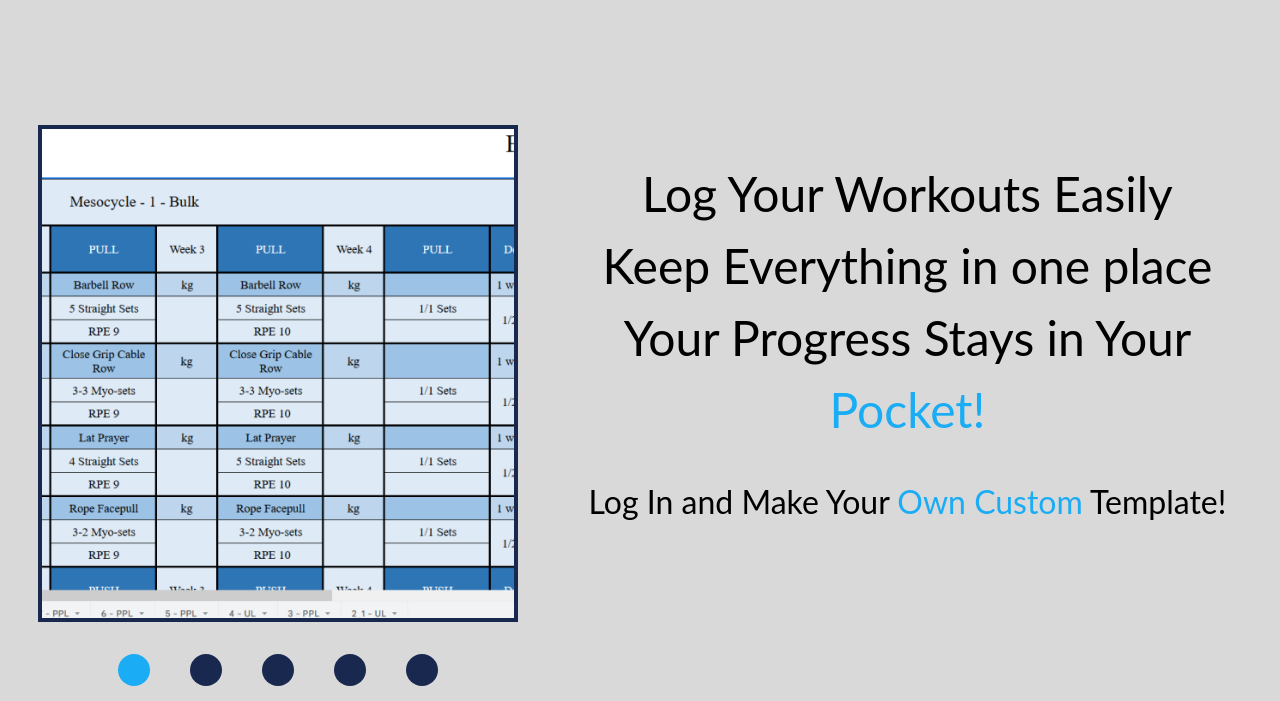
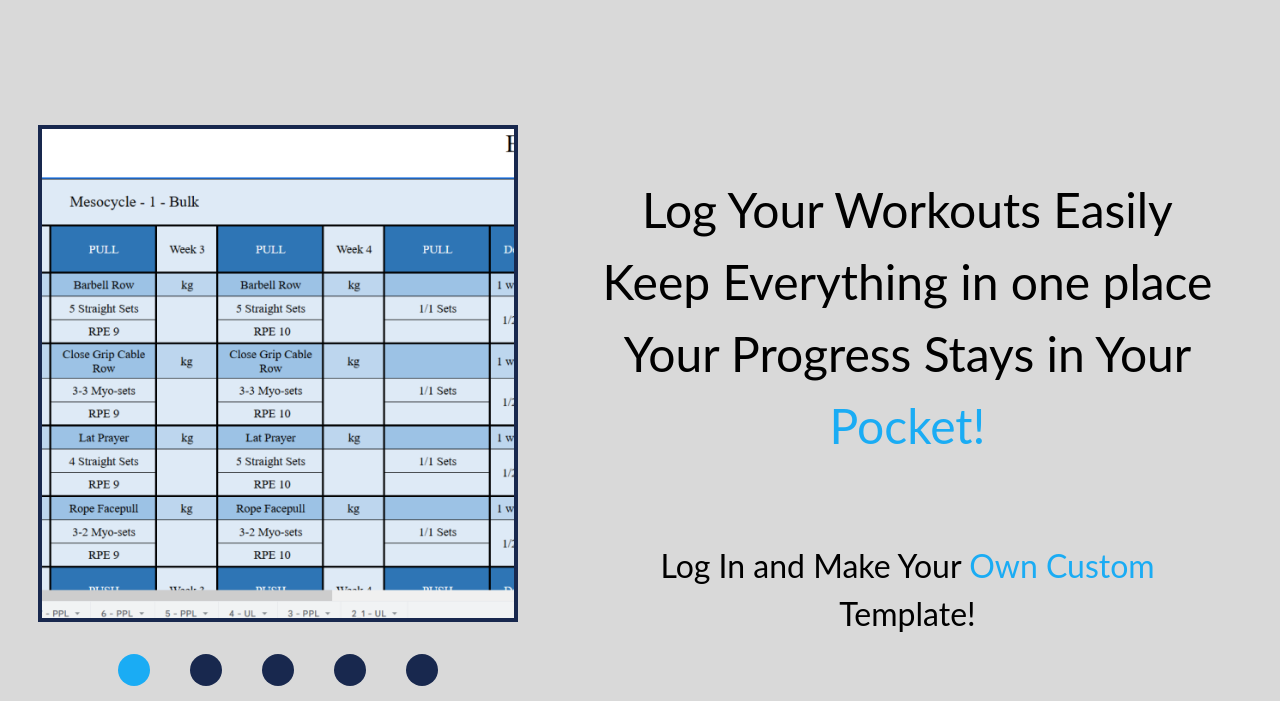
Before and after one commit to 0sergej/Pocket-Workouts, a website built with Parcel: page src/index.html in a window 1280 px wide. Shown: the part 99-800 px from the top of the page. Built offline with nearby package versions, Linux system fonts and the light colour scheme.

Commit message:
Small Design Changes
Font size and positioning

```diff
--- a/src/index.html
+++ b/src/index.html
@@ -75,9 +75,9 @@
                     <div class="dot-5 bg-[var(--primary)] laptop:w-8 laptop:h-8 tablet:w-6 tablet:h-6 w-4 h-4 rounded-full"></div>
                 </div>
             </section>
-            <section class="right | flex items-center justify-center mt-12 phone:mt-0">
-                <div class="title | flex flex-col mr-5 max-w-5xl px-3 text-center">
-                    <h2 class="text-[length:1.5rem]  tablet:text-[length:var(--heading--sm)] laptop:text-[length:var(--heading)] mb-8">
+            <section class="right | flex items-center justify-center pt-32 phone:mt-0">
+                <div class="title | flex flex-col mr-5 max-w-5xl px-3 text-center items-center">
+                    <h2 class="text-[length:1.5rem]  tablet:text-[length:var(--heading--sm)] laptop:text-[length:var(--heading)]">
                         Log Your Workouts Easily
                         <br>
                         Keep Everything in one place
@@ -88,7 +88,7 @@
                             Pocket!
                         </span>
                     </h2>
-                    <h3 class="text-[length:var(--sub-heading-sm)] tablet:text-[length:1.5rem] laptop:text-[length:var(--heading--sm)]">
+                    <h3 class="text-[length:var(--sub-heading--sm)] tablet:text-[length:1.75rem] laptop:text-[length:var(--heading--sm)] max-w-[30ch] pt-20">
                         Log In and Make Your
                         <span class="text-[color:var(--accent)]">
                             Own Custom
```
